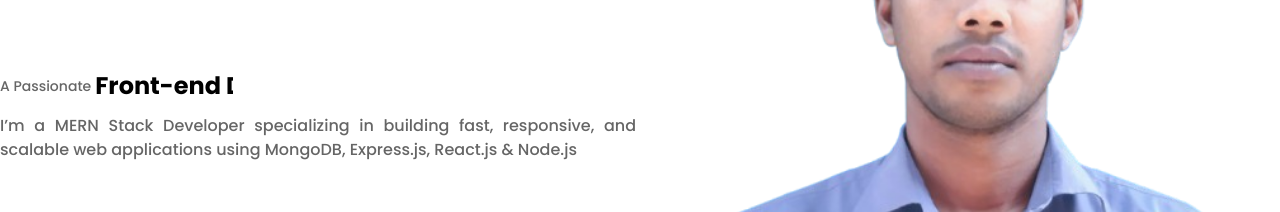
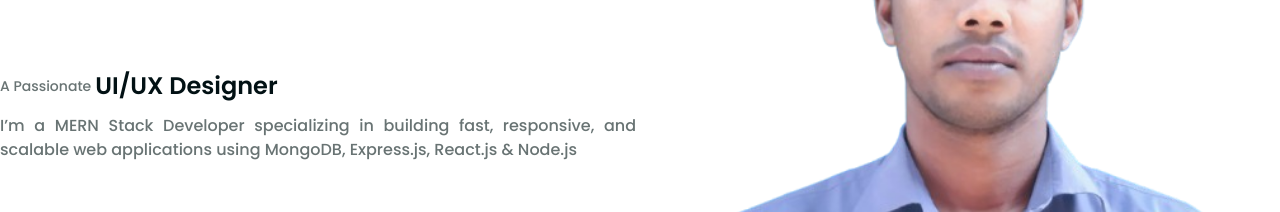
Before and after one commit to Limon-sheikh/My-portfolio, a React (Vite) app in the folder my-website/: page / in a window 1280 px wide. Shown: the part 354-566 px from the top of the page. Built offline with nearby package versions, Linux system fonts and the light colour scheme.

Commit message:
type writer create

```diff
--- a/my-website/src/App.jsx
+++ b/my-website/src/App.jsx
@@ -4,27 +4,27 @@ import Home from "./pages/Home";
 import About from "./pages/About";
 import Skills from "./pages/Skills";
 import Services from "./pages/Services";
-// import Projects from "./pages/Projects";
+import Projects from "./pages/Projects";
 import Contact from "./pages/Contact";
 import Footer from "./pages/Footer";
-// import Test from './components/Test'
+import Test from './components/Test'
 
 function App() {
   return (
     <>
       <Navbar />
-        {/* <Test/> */}
       <main>
         <Routes>
           <Route path="/" element={<Home />} />
           <Route path="/about" element={<About />} />
           <Route path="/skills" element={<Skills />} />
           <Route path="/services" element={<Services />} />
-          {/* <Route path="/projects" element={<Projects />} /> */}
+          <Route path="/projects" element={<Projects />} />
           <Route path="/contact" element={<Contact />} />
         </Routes>
       </main>
       <Footer/>
+      {/* <Test/> */}
     </>
   );
 }
--- a/my-website/src/components/Test.jsx
+++ b/my-website/src/components/Test.jsx
@@ -1,47 +1,11 @@
-
-import { useEffect, useState } from "react";
-
+import React from 'react';
+import TypeWriter from './hero/TypeWriter';
 
 const Test = () => {
-
-  const [hasShadow, setHasShadow] = useState(false);
-
-useEffect(() => {
-  const handleScroll = () => {
-    if (window.scrollY > 2) {
-      setHasShadow(true);
-    } else {
-      setHasShadow(false);
-    }
-  };
-
-  window.addEventListener("scroll", handleScroll);
-  return () => window.removeEventListener("scroll", handleScroll);
-}, []);
-
-
-
-
-
-
   return (
-    <div className="h-24">
-      <header
-  className={`
-    w-full flex items-center z-50 fixed top-0 bg-red-500 transition-all duration-300 ease-in-out
-    ${hasShadow ? "shadow-2xl" : ""}
-  `}
->
-  <nav className="container mx-auto flex justify-between items-center px-5 h-20">
-    <li><a href="">dfdkj</a></li>
-    <li><a href="">dfdkj</a></li>
-    <li><a href="">dfdkj</a></li>
-    <li><a href="">dfdkj</a></li>
-  </nav>
-</header>
+    <div>
+        <TypeWriter/>
     </div>
-
-
   );
 };
 
--- /dev/null
+++ b/my-website/src/components/hero/TypeWriter.jsx
@@ -0,0 +1,58 @@
+
+import { useState, useEffect } from "react";
+
+const TypeWriter =({texts, typingSpeed, deletingSpeed, startDelay, endDelay}) =>{
+  const [textIndex, setTextIndex] = useState(0);
+  const [displayText, setDisplayText] = useState("");
+  const [isDeleting, setIsDeleting] = useState(false);
+  const [typeStarted, setTypeStarted] = useState(false);
+
+  useEffect(() => {
+    const currentText = texts[textIndex];
+    let timeout;
+
+    // 🔹 Typing start delay
+    if (!typeStarted) {
+      timeout = setTimeout(() => {
+        setTypeStarted(true);
+      }, startDelay);
+      return () => clearTimeout(timeout);
+    }
+
+    if (!isDeleting) {
+      // Typing
+      if (displayText.length < currentText.length) {
+        timeout = setTimeout(() => {
+          setDisplayText(currentText.slice(0, displayText.length + 1));
+        }, typingSpeed);
+      }else {
+        timeout = setTimeout(() => {
+          setIsDeleting(true);
+        }, endDelay);
+      }
+    }
+    else {
+      // Deleting
+      if (displayText.length > 0) {
+        timeout = setTimeout(() => {
+          setDisplayText(currentText.slice(0, displayText.length - 1));
+        }, deletingSpeed);
+      } else {
+        setIsDeleting(false);
+        setTypeStarted(false);
+        setTextIndex((prev) => (prev + 1) % texts.length);
+      }
+    }
+
+    return () => clearTimeout(timeout);
+  }, [displayText, isDeleting, textIndex, texts, typingSpeed, deletingSpeed, startDelay, typeStarted, endDelay]);
+
+  return (
+    <h4 className="text-lg text-primary md:text-2xl font-semibold  min-h-[32px] capitalize">
+      {displayText}
+      <span className="ml-1 animate-blink">|</span>
+    </h4>
+  );
+};
+
+export default TypeWriter;
--- a/my-website/src/pages/Hero.jsx
+++ b/my-website/src/pages/Hero.jsx
@@ -1,10 +1,11 @@
 import HeroData from "../data/hero";
 import Button from "../components/Navber/Button";
 import SocialIcon from "../components/hero/SocialIcon";
-import "../App.css"; //custome typewriter
+// import "../App.css"; //custome typewriter
+import TypeWriter from "../components/hero/TypeWriter";
 
 const Home = () => {
-  const {hello, limon, sheikh, title, titleName, description, image} = HeroData[0];
+  const {hello, limon, sheikh, description, image, title} = HeroData[0];
 
   return (
     <>
@@ -21,15 +22,13 @@ const Home = () => {
               </h1>
               {/* typewriter */}
               <div className="mt-[9vh] flex items-center flex-wrap gap-1 py-1">
-                <span className="text-[14px] opacity-60 font-medium">{title}</span>
-                <div className="w-56 sm:w-72 md:w-[16.5rem] flex items-center overflow-hidden overw whitespace-nowrap">
-                  <div className="inline-block">
-                    <span className="text-xl sm:text-2xl flex items-center font-bold typewriter">{titleName}</span>
-                  </div>
-                </div>
+                <span className="text-sm text-secondary/60 font-medium">{title}</span>
+                <TypeWriter texts= {['front end developer', 'UI/UX designer', 'wordpress developer']}
+                  typingSpeed={80} deletingSpeed={50} endDelay={500} startDelay={1000}
+                />
               </div>
               <div className="py-2 min-h-28 md:min-h-0">
-                <p className="text-justify text-base font-medium opacity-60">{description}</p>
+                <p className="text-justify text-base font-medium text-secondary/60">{description}</p>
               </div>
             </div>
 
--- /dev/null
+++ b/my-website/src/pages/Projects.jsx
@@ -0,0 +1,14 @@
+import React from 'react';
+import TypeWriter from '../components/hero/TypeWriter';
+
+const Projects = () => {
+    return (
+        <div>
+            <TypeWriter typingSpeed={80} deletingSpeed={50} delay={1500}
+            texts= {['front end developer', 'UI/UX designer', 'wordpress developer']}
+            />
+        </div>
+    );
+};
+
+export default Projects;
--- a/my-website/tailwind.config.js
+++ b/my-website/tailwind.config.js
@@ -14,8 +14,18 @@ export default {
     //   '2xl': '1536px',
     // },
     extend: {
+
+      // custom type writer start
+      animation:{blink: "blink 0.4s step-end infinite",},
+      keyframes: {
+        blink:{"0%, 100%": {opacity: "1"},
+        "50%":{opacity: "0"},
+      }},
+      // end
+
+      // color plane start
       colors: {
-        primary: "#06272e",     // hedding text color Dark blue
+        primary: "#021114",     // hedding text color
         secondary: "#041616",     // text color Dark blue
         dark_blue: "#284b50",      // footer bg-color
         light_blue: "#335b61",      // footer item linkedin bg-color
@@ -25,12 +35,15 @@ export default {
         accent: "#b8b260",      // oval green
         hover: "#a19c4f",      // Cyan
       },
+      // end
 
+      // font family start
       fontFamily: {
         inter: ['Inter', 'sans-serif'],
         poppins: ['Poppins', 'sans-serif'],
         cambodia: ['"Battambang"', 'sans-serif'],
       },
+      // end
 
     },
   },
```
